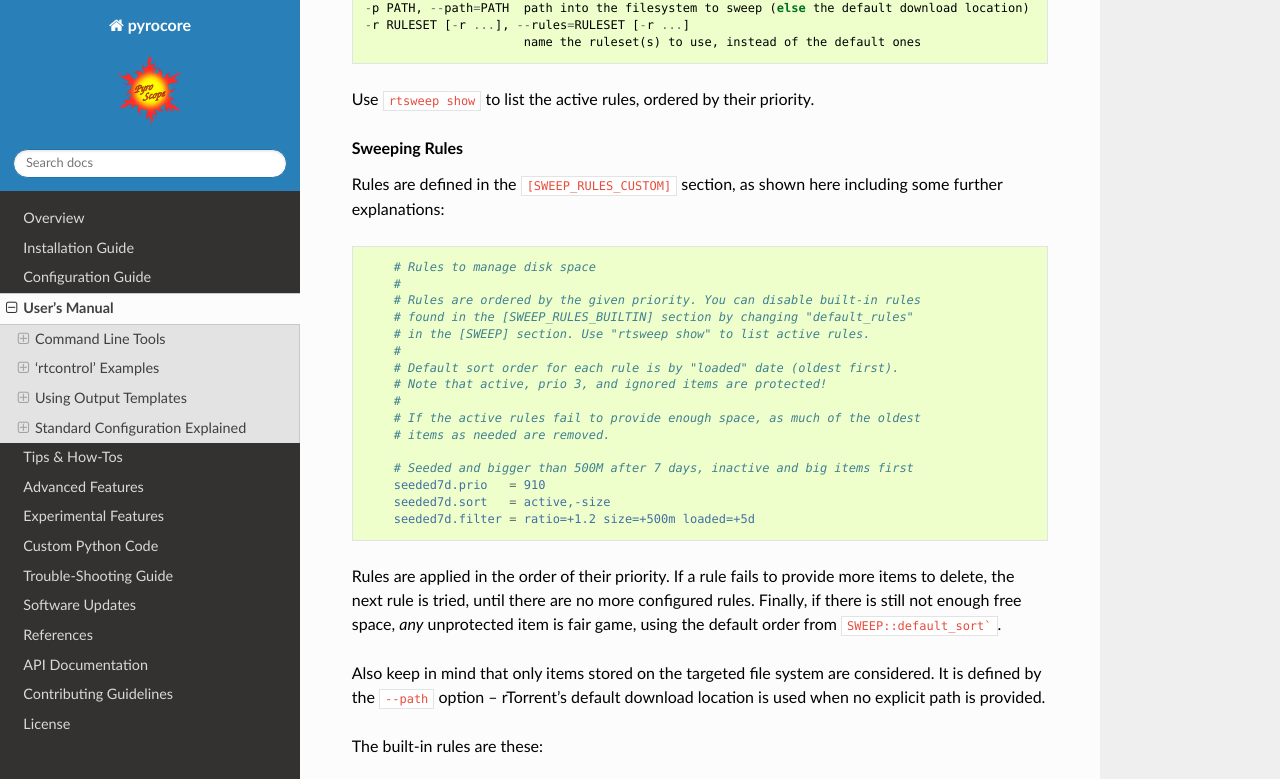
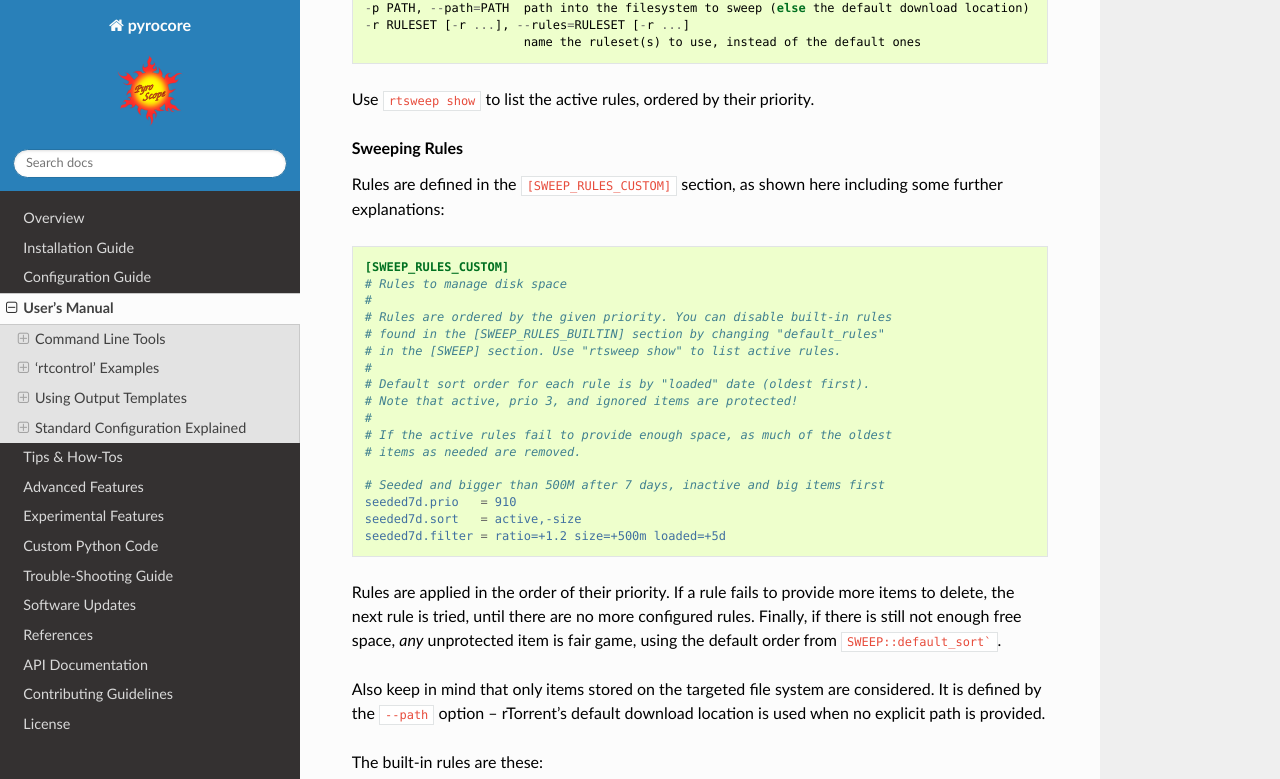
Before and after one commit to pyroscope/pyrocore, a Sphinx documentation site: the page built from docs/usage.rst, in a window 1280 px wide and 900 px high, scrolled down 9377 px, cut to the strip 0-779 px from the top of the window. Built offline with Sphinx 7.4.7 and the Read the Docs theme 2.0.0, drawn with Linux system fonts in a browser that asks for light colours; part of the change alters nothing that is shown.

Commit message:
docs: improved literalincludes

```diff
--- a/docs/usage-cli-tools.rst
+++ b/docs/usage-cli-tools.rst
@@ -494,8 +494,9 @@ as shown here including some further explanations:
 
 .. literalinclude:: setup.rst
    :language: ini
-   :start-after: [SWEEP_RULES_CUSTOM]
-   :end-before:  [ANNOUNCE]
+   :start-at: [SWEEP_RULES_CUSTOM]
+   :end-before: [ANNOUNCE]
+   :dedent: 4
 
 Rules are applied in the order of their priority.
 If a rule fails to provide more items to delete, the next rule is tried,
@@ -511,14 +512,14 @@ The built-in rules are these:
 
 .. literalinclude:: ../src/pyrocore/data/config/config.ini
    :language: ini
-   :start-after: [SWEEP_RULES_BUILTIN]
+   :start-at: [SWEEP_RULES_BUILTIN]
    :end-before: [ANNOUNCE]
 
 You can also change some fundamental settings regarding the behaviour of ``rtsweep``:
 
 .. literalinclude:: ../src/pyrocore/data/config/config.ini
    :language: ini
-   :start-after: [SWEEP]
+   :start-at: [SWEEP]
    :end-before: [SWEEP_RULES_CUSTOM]
 
 
```
